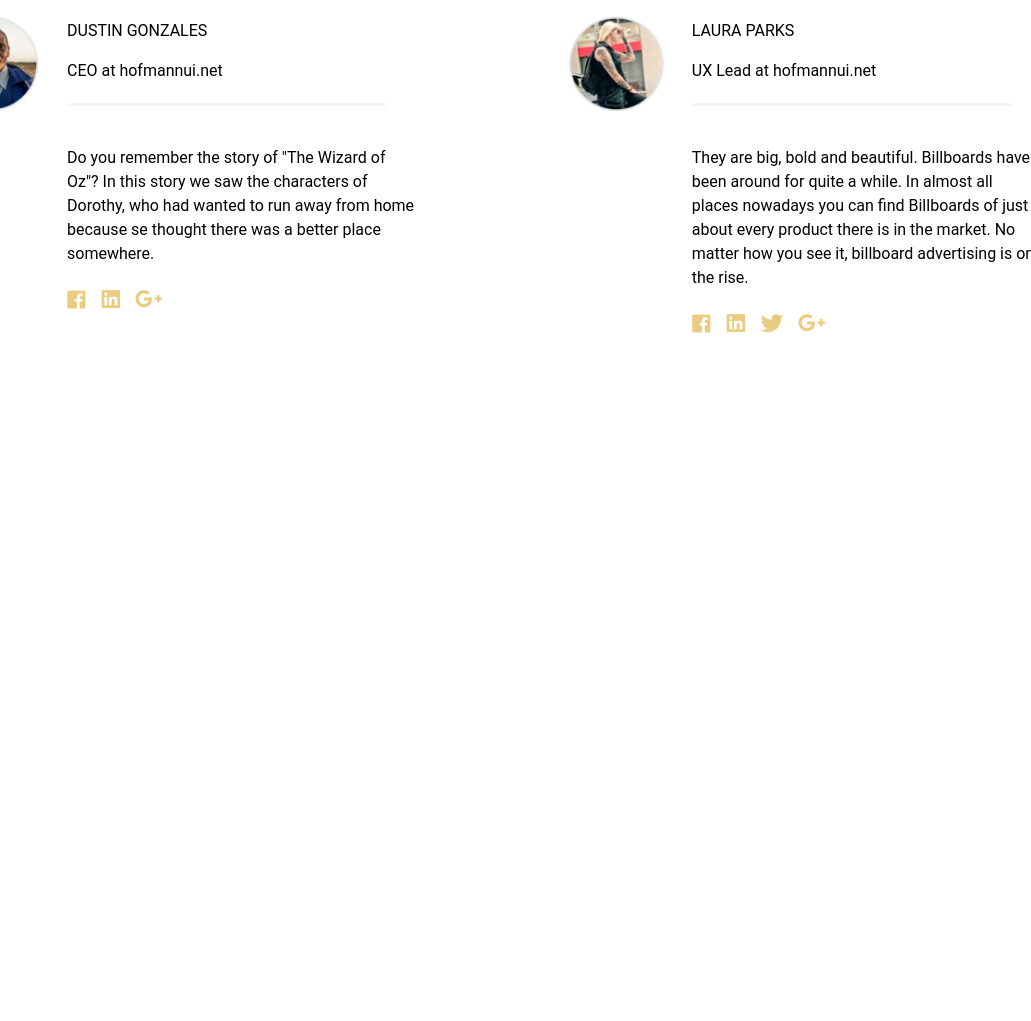
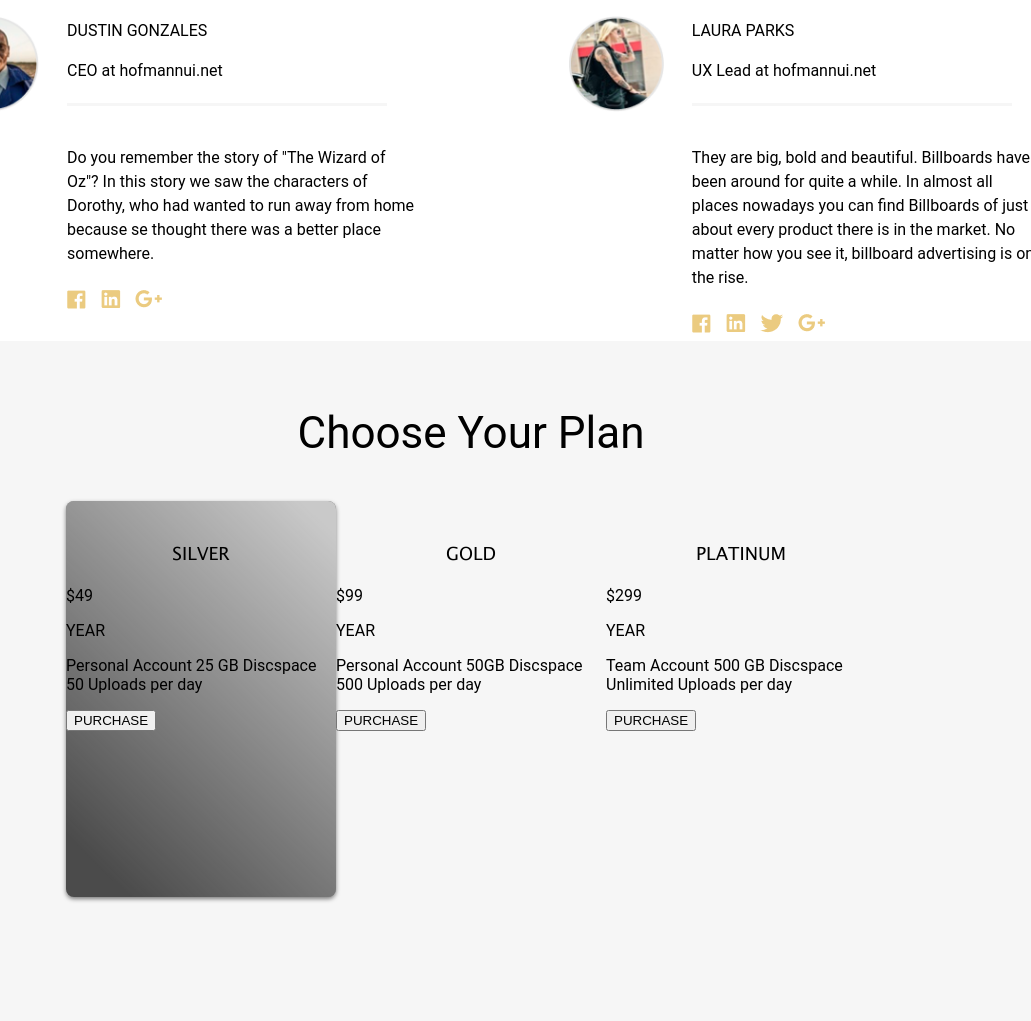
Before and after one commit to mxuanvan02/Practice-1-HTML-CSS, a website built with Parcel: page src/index.html in a window 1280 px wide. Shown: the part 2659-3680 px from the top of the page, without its empty margins (249-1280 px from the left). Before the commit the page ends 3048 px from the top, so only its background shows below. Built offline with nearby package versions, Linux system fonts and the light colour scheme; files whose address does not match are found by name.

Commit message:
Do to the silver plan.

```diff
--- a/src/css/index.css
+++ b/src/css/index.css
@@ -1,6 +1,9 @@
 @font-face {
-  font-family: 'Roboto', sans-serif;
+  font-family: 'Roboto';
   src: url(../fonts/Roboto/Roboto-Regular.ttf);
+  font-family: 'Lucida Grande';
+  src: url(../fonts/Lucida-Grande-Regular/Lucida-Grande-Regular.ttf);
+
 }
 
 
@@ -392,3 +395,72 @@ header {
 .testimonials-card-item-content-contact img {
   margin-right: 10px;
 }
+
+
+/* ---------------------------------------------------------------------- *\
+                              #SECTION PRICING
+\* ---------------------------------------------------------------------- */
+.pricing {
+  position: absolute;
+  top: 3000px;
+  width: 1440px;
+  height: 680px;
+  left: 0;
+  background: #f6f6f6;
+}
+
+
+.pricing-title {
+  display: flex;
+  justify-content: center;
+  margin-top: 68px;
+}
+
+
+.plan {
+  display: flex;
+  justify-content: center;
+}
+
+
+.plan-item {
+  width: 270px;
+  height: 396px;
+}
+
+
+.silver-plan-overlay {
+  background: linear-gradient(224.09deg, rgba(255, 255, 255, .7) 5.13%, rgba(255, 255, 255, .00007) 90.88%);
+  background-blend-mode: soft-light;
+  border-radius: 8px;
+  width: 270px;
+  height: 396px;
+}
+
+
+.silver-plan {
+  width: 270px;
+  height: 396px;
+  background: #4B4B4B;
+  box-shadow: 0 2px 4px rgba(0, 0, 0, .5);
+  border-radius: 8px;
+
+}
+
+
+.gold-plan {}
+
+
+.platinum-plan {}
+
+
+.plan-item-title {
+  font-family: 'Lucida Grande';
+  font-size: 18px;
+  line-height: 27px;
+  display: flex;
+  align-items: flex-end;
+  justify-content: center;
+  margin-top: 0;
+  padding-top: 40px;
+}
--- a/src/index.html
+++ b/src/index.html
@@ -159,6 +159,41 @@
     </div>
   </section>
 
+  <!--================================= Section Pricing =================================-->
+  <section class="pricing">
+    <p class="pricing-title title">Choose Your Plan</p>
+    <div class="plan">
+      <div class="plan-item silver-plan">
+        <div class="silver-plan-overlay">
+          <p class="plan-item-title text-uppercase">Silver</p>
+          <p class="plan-item-price"><span>$</span>49</p>
+          <p class="plan-item-year text-uppercase">Year</p>
+          <p class="plan-item-description">Personal Account 25 GB Discspace 50 Uploads per day</p>
+          <button class="plan-item-purchase text-uppercase">Purchase</button>
+        </div>
+      </div>
+      <div class="plan-item gold-plan">
+        <div class="plan-item-overlay">
+          <p class="plan-item-title text-uppercase">Gold</p>
+          <p class="plan-item-price"><span>$</span>99</p>
+          <p class="plan-item-year text-uppercase">Year</p>
+          <p class="plan-item-description">Personal Account 50GB Discspace 500 Uploads per day</p>
+          <button class="plan-item-purchase text-uppercase">Purchase</button>
+        </div>
+      </div>
+      <div class="plan-item platinum-plan">
+        <div class="plan-item-overlay">
+          <p class="plan-item-title text-uppercase">Platinum</p>
+          <p class="plan-item-price"><span>$</span>299</p>
+          <p class="plan-item-year text-uppercase">Year</p>
+          <p class="plan-item-description">Team Account 500 GB Discspace Unlimited Uploads per day</p>
+          <button class="plan-item-purchase text-uppercase">Purchase</button>
+        </div>
+      </div>
+    </div>
+  </section>
+
+
 </body>
 
 </html>
```
Also changed, not shown: src/fonts/Lucida-Grande-Regular/Lucida-Grande-Regular.ttf (added).
